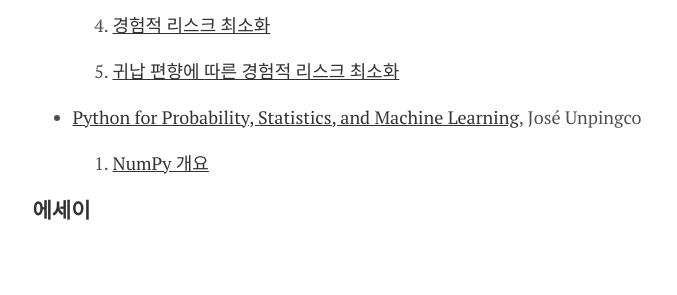
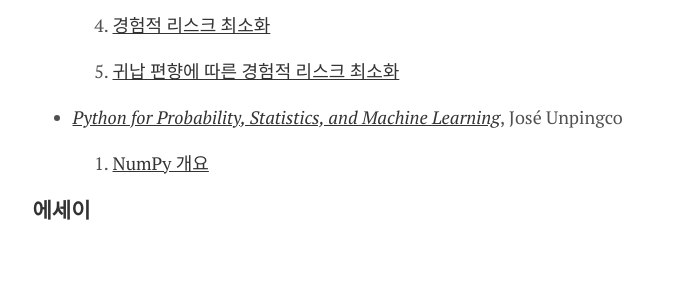
Before and after one commit to pangmoo-KTW/pangmoo-KTW, a Jekyll site: the page built from menu/categories.md, in a window 1280 px wide. Shown: the part 608-903 px from the top of the page, without its empty margins (300-977 px from the left). Built offline with Jekyll 4.4.1, drawn with Linux system fonts in a browser that asks for light colours.

Commit message:
20230707_13

```diff
--- a/menu/categories.md
+++ b/menu/categories.md
@@ -24,7 +24,7 @@ permalink: /categories
 
 	5. [귀납 편향에 따른 경험적 리스크 최소화](https://pangmoo-ktw.github.io/pangmoo-KTW/uml23){:target="_blank"}
 
-* [Python for Probability, Statistics, and Machine Learning](https://library.samdu.uz/files/7cbb6fdd660fb2c0f0580bfd6ed73040_Python%20for%20Probability,%20Statistics,%20and%20Machine%20Learning.pdf){:target="_blank"}, José Unpingco
+* [*Python for Probability, Statistics, and Machine Learning*](https://library.samdu.uz/files/7cbb6fdd660fb2c0f0580bfd6ed73040_Python%20for%20Probability,%20Statistics,%20and%20Machine%20Learning.pdf){:target="_blank"}, José Unpingco
 
 	1. [NumPy 개요](https://pangmoo-ktw.github.io/pangmoo-KTW/ppml001){:target="_blank"}
 
```
